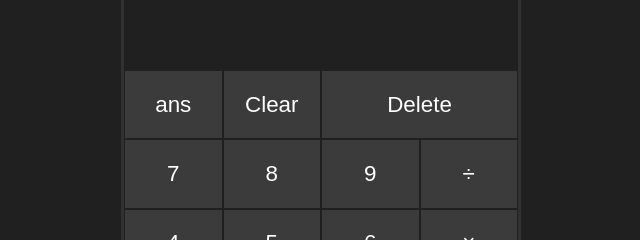
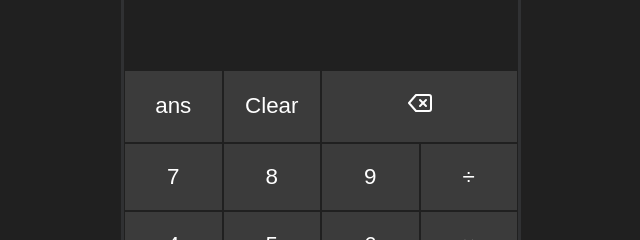
Before and after one commit to mahmoudmerghani/calculator-js, a plain HTML site: page index.html in a window 1280 px wide. Shown: the part 231-471 px from the top of the page, 319-959 px from the left. Drawn offline with Linux system fonts and the light colour scheme.

Commit message:
Add a delete icon

```diff
--- a/index.html
+++ b/index.html
@@ -17,7 +17,7 @@
             <div class="buttons">
                 <button id="answer">ans</button>
                 <button id="clear">Clear</button>
-                <button id="delete">Delete</button>
+                <button id="delete"><img src="./delete.svg" alt=""></button>
                 <button class="number">7</button>
                 <button class="number">8</button>
                 <button class="number">9</button>
```
Also changed, not shown: delete.svg (added).
